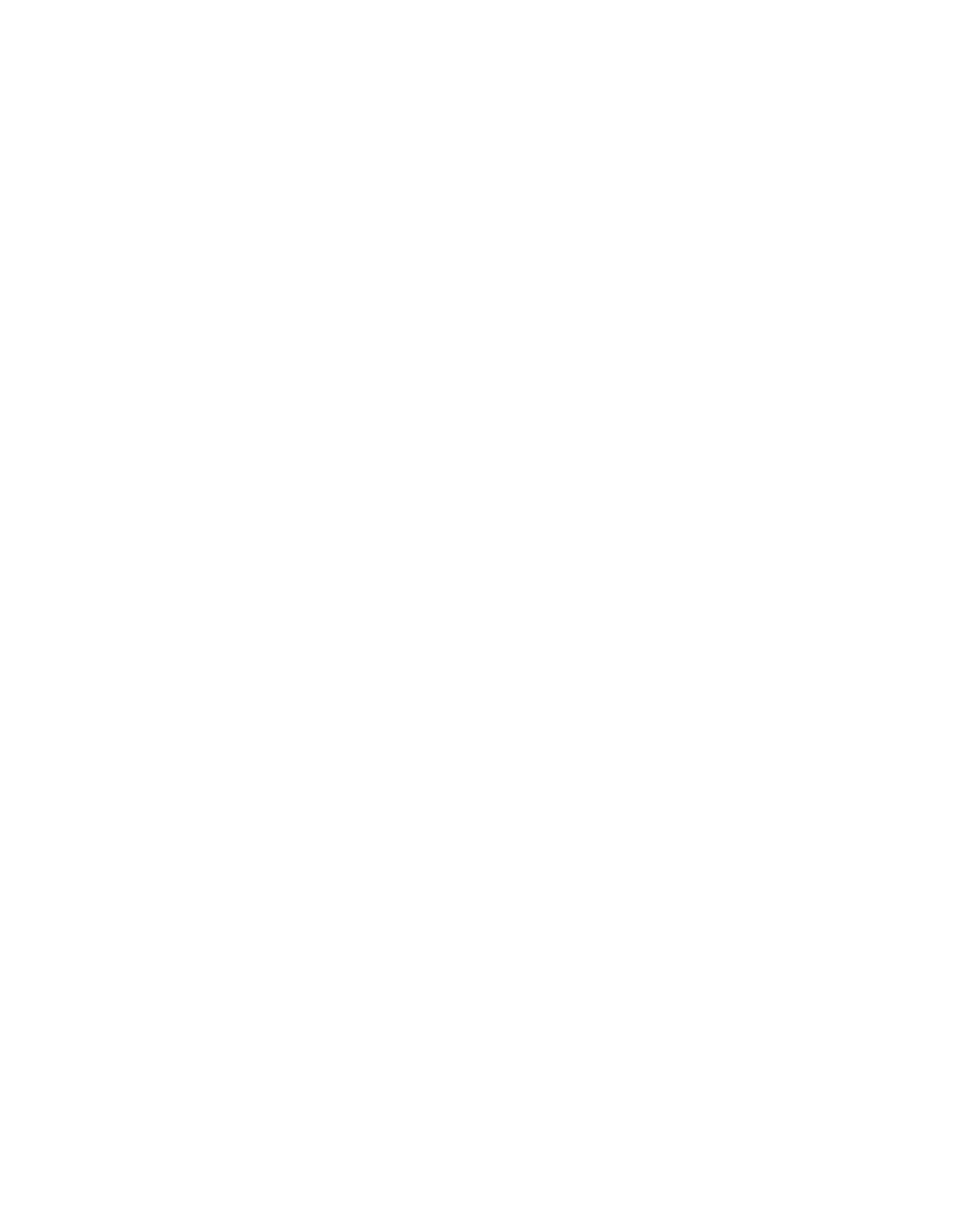
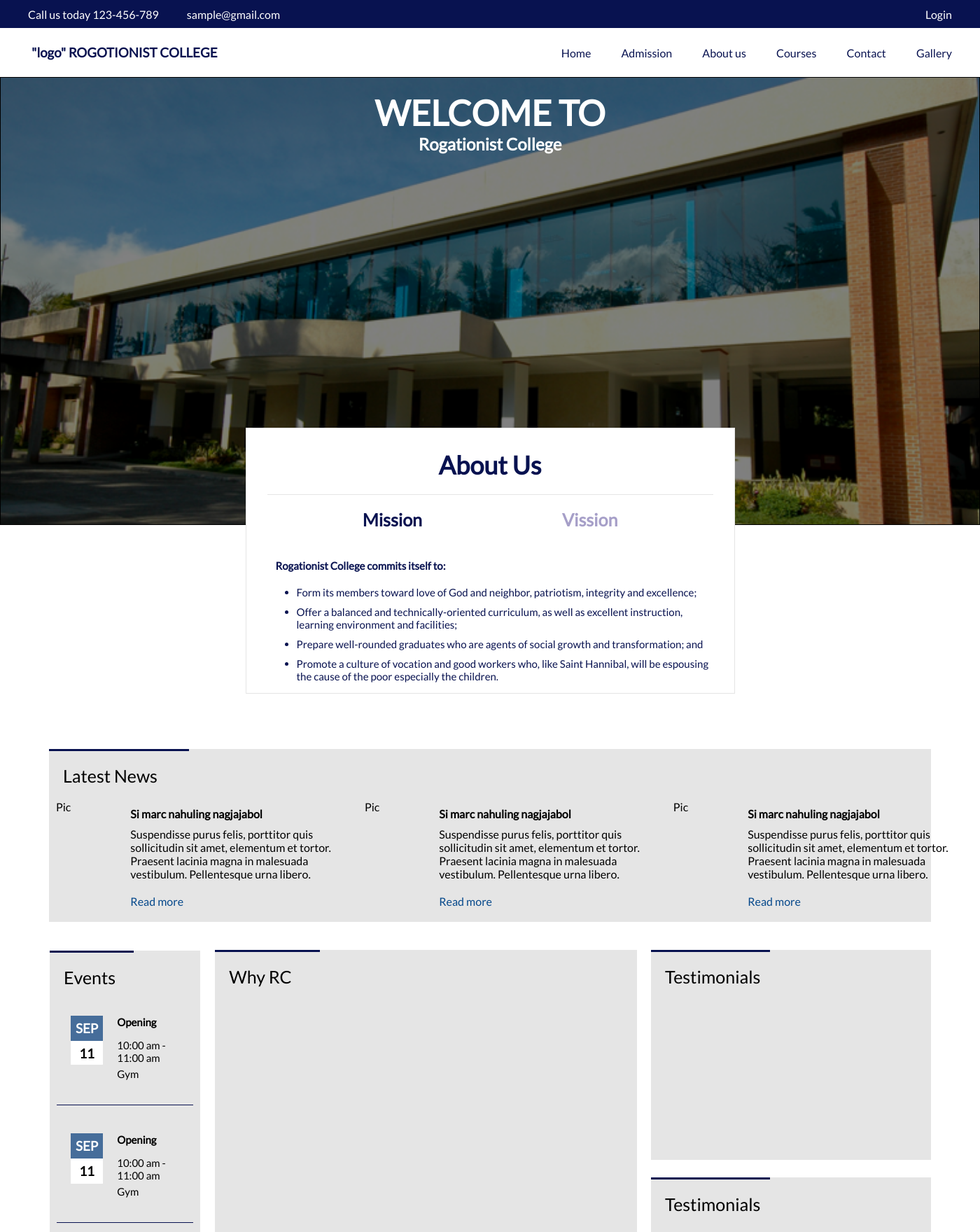
Before and after one commit to johnEdmon44/RC, a PHP site: page / in a window 1400 px wide. Before the commit the part shown is empty. Shown: the top 1760 px of the page at 70% size. Before the commit the page ends 800 px from the top, so only its background shows below. Run offline with PHP 8.4, Linux system fonts and the light colour scheme.

Commit message:
Add homepage

```diff
--- a/index.html
+++ b/index.html
@@ -4,9 +4,219 @@
   <meta charset="UTF-8">
   <meta http-equiv="X-UA-Compatible" content="IE=edge">
   <meta name="viewport" content="width=device-width, initial-scale=1.0">
+  <link rel="stylesheet" href="style.css">
+  <script src="main.js" defer></script>
   <title>Rogationist College</title>
 </head>
 <body>
 
+<!--NAVIGATION BAR  -->
+<header class="home-header">
+  <div class="home-header-text">
+    <p>Call us today 123-456-789</p>
+    <p>sample@gmail.com</p>
+  </div>
+  <div>
+    <button>Login</button>
+  </div>
+</header>
+
+  <nav>
+    <div>
+      <h3>"logo" ROGOTIONIST COLLEGE</h3>
+    </div>
+
+
+    <div>
+      <button>Home</button>
+      <button>Admission</button>
+      <button>About us</button>
+      <button>Courses</button>
+      <button>Contact</button>
+      <button>Gallery</button>
+    </div>
+  </nav>
+
+
+<!-- HOME -->
+  <section class="home">
+      <h1>WELCOME TO</h1>
+      <h2>Rogationist College</h2>
+
+
+<!-- About -->
+      <div class="about-container">
+        <h2>About Us</h2>
+
+        <div class="about-buttons">
+          <button class="active-button">Mission</button>
+          <button>Vission</button>
+        </div>
+
+        <div id="content-container">
+
+          <div id="mission-content" class="active-content">
+            <h3>Rogationist College commits itself to:</h3>
+            <ul>
+              <li>Form its members toward love of God and neighbor, patriotism, integrity and excellence;</li>
+              <li>Offer a balanced and technically-oriented curriculum, as well as excellent instruction, learning environment and facilities;</li>
+              <li>Prepare well-rounded graduates who are agents of social growth and transformation; and</li>
+              <li>Promote a culture of vocation and good workers who, like Saint Hannibal, will be espousing the cause of the poor especially the children.</li>
+            </ul>
+           </div>
+
+           <div id="vission-content">
+            <p>Rogationist College is a prime Catholic educational community dedicated to the formation of culturally competent and socially responsible persons driven by the ideals of Saint Hannibal Mary Di Francia.</p>
+          </div>
+
+        </div>
+      </div>
+  </section>
+
+<!-- Latest News -->
+  <section class="news">
+    <header>Latest News</header>
+    <div class="news-content">
+
+      <div class="news-item">
+        <!-- replace with pic -->
+        <div class="news-pic">Pic</div>
+
+        <div>
+          <h4>Si marc nahuling nagjajabol</h4>
+          <p>Suspendisse purus felis, porttitor quis sollicitudin sit amet, elementum et tortor. Praesent lacinia magna in malesuada vestibulum. Pellentesque urna libero.</p>
+          <footer>Read more</footer>
+        </div>
+
+
+      </div>
+
+      <div class="news-item">
+        <!-- replace with pic -->
+        <div class="news-pic">Pic</div>
+
+        <div>
+          <h4>Si marc nahuling nagjajabol</h4>
+          <p>Suspendisse purus felis, porttitor quis sollicitudin sit amet, elementum et tortor. Praesent lacinia magna in malesuada vestibulum. Pellentesque urna libero.</p>
+          <footer>Read more</footer>
+        </div>
+      </div>
+
+      <div class="news-item">
+        <!-- replace with pic -->
+        <div class="news-pic">Pic</div>
+
+        <div>
+          <h4>Si marc nahuling nagjajabol</h4>
+          <p>Suspendisse purus felis, porttitor quis sollicitudin sit amet, elementum et tortor. Praesent lacinia magna in malesuada vestibulum. Pellentesque urna libero.</p>
+          <footer>Read more</footer>
+        </div>
+
+      </div>
+    </div>
+  </section>
+
+
+  <!-- more -->
+  <section class="more">
+
+    <div class="events">
+      <header>Events</header>
+
+      <div class="event-items">
+        <div class="event-date">
+          <h3 class="blue-bg-date">SEP</h3>
+          <h3>11</h3>
+        </div>
+        <div class="event-details">
+          <h5>Opening</h5>
+          <p>10:00 am - 11:00 am</p>
+          <p>Gym</p>
+        </div>
+      </div>
+
+
+      <div class="event-items">
+        <div class="event-date">
+          <h3 class="blue-bg-date">SEP</h3>
+          <h3 class="white-bg-date">11</h3>
+        </div>
+        <div class="event-details">
+          <h5>Opening</h5>
+          <p>10:00 am - 11:00 am</p>
+          <p>Gym</p>
+        </div>
+      </div>
+
+
+      <div class="event-items">
+        <div class="event-date">
+          <h3 class="blue-bg-date">SEP</h3>
+          <h3 class="white-bg-date">11</h3>
+        </div>
+        <div class="event-details">
+          <h5>Opening</h5>
+          <p>10:00 am - 11:00 am</p>
+          <p>Gym</p>
+        </div>
+      </div>
+
+
+      <div class="event-items">
+        <div class="event-date">
+          <h3 class="blue-bg-date">SEP</h3>
+          <h3 class="white-bg-date">11</h3>
+        </div>
+        <div class="event-details">
+          <h5>Opening</h5>
+          <p>10:00 am - 11:00 am</p>
+          <p>Gym</p>
+        </div>
+      </div>
+
+
+      <div class="event-items">
+        <div class="event-date">
+          <h3 class="blue-bg-date">SEP</h3>
+          <h3 class="white-bg-date">11</h3>
+        </div>
+        <div class="event-details">
+          <h5>Opening</h5>
+          <p>10:00 am - 11:00 am</p>
+          <p>Gym</p>
+        </div>
+      </div>
+
+      <footer>More</footer>
+    </div>
+
+    <!-- why rc -->
+    <div class="why-rc">
+      <header>Why RC</header>
+    </div>
+
+    <!-- student testimonial -->
+    <div class="testimonial">
+      <div class="testimonial-content">
+        <header>Testimonials</header>
+      </div>
+
+      <div class="testimonial-content">
+        <header>Testimonials</header>
+      </div>
+
+      <div class="testimonial-content">
+        <header>Testimonials</header>
+      </div>
+    </div>
+  </section>
+
+
+  <footer class="home-footer">
+    <div class="contact-footer"></div>
+    <div class="About-us"></div>
+  </footer>
+
+
 </body>
 </html>
--- a/main.js
+++ /dev/null
@@ -1 +0,0 @@
-console.log('test');
--- a/style.css
+++ b/style.css
@@ -1,5 +1,405 @@
+@import url('https://fonts.googleapis.com/css2?family=Lato&display=swap');
+
+
 *,*::before,*::after{
   box-sizing: border-box;
   padding: 0;
   margin: 0;
 }
+
+
+:root{
+  --dark-blue-color:rgb(8, 18, 80);
+  --light-grey2-color:rgb(229, 229, 229);
+  --light-blue-color:rgb(5, 72, 139);
+  --light-blue2-color:rgb(70, 109, 154);
+}
+
+
+button{
+  all: unset;
+  cursor: pointer;
+}
+
+
+.home-header{
+  background-color: var(--dark-blue-color);
+  color: white;
+  display: flex;
+  justify-content: space-between;
+  height: 40px;
+  align-items: center;
+
+}
+
+.home-header-text{
+  display: flex;
+}
+
+
+.home-header-text p{
+  margin-left: 40px;
+}
+
+.home-header button{
+  margin-right: 40px;
+}
+
+
+html{
+  font-family: "Lato", sans-serif;
+}
+
+
+nav{
+  display: flex;
+  background-color: white;
+  color: var(--dark-blue-color);
+  justify-content: space-between;
+  height: 70px;
+  align-items: center;
+}
+
+
+nav button{
+  margin-right: 40px;
+}
+
+
+nav h3{
+  margin-left: 45px;
+}
+
+
+.home{
+  height: 80vh;
+  border: 1px solid black;
+  text-align: center;
+  color: white;
+  position: relative;
+}
+
+
+.home h1{
+  margin-top: 20px;
+  font-size: 50px;
+}
+
+
+.home::before{
+  position: absolute;
+  top: 0;
+  right: 0;
+  left: 0;
+  height: 100%;
+  width: 100%;
+  background: url(images/1.png) no-repeat center center /cover;
+  content: '';
+  filter: brightness(50%);
+  z-index: -1;
+}
+
+
+#admission{
+  background-color: white;
+  padding: 12px;
+  border-radius: 30px;
+  margin-top: 20%;
+  color: var(--dark-blue-color);
+  border: 1px solid blue;
+}
+
+
+.about-container {
+  position: absolute;
+  background-color: white;
+  border: 1px solid var(--light-grey2-color);
+  top: 500px;
+  height: 380px;
+  width: 50%;
+  margin-left: 25%;
+  margin-right: 25%;
+}
+
+
+.about-container h2{
+  color: var(--dark-blue-color);
+  font-size: 36px;
+  margin-top: 30px;
+  border-bottom: 1px solid var(--light-grey2-color);
+  padding-bottom: 20px;
+  margin-left: 30px;
+  margin-right: 30px;
+}
+
+
+
+.about-buttons{
+  display: flex;
+  gap: 200px;
+  justify-content: center;
+}
+
+
+
+.about-buttons button{
+  color: rgba(43, 27, 124, 0.419);
+  margin-top: 20px;
+  font-size: 25px;
+  font-weight: bold;
+}
+
+
+
+.toggle-about{
+  cursor: pointer;
+  padding: 10px;
+}
+
+
+
+#mission-content h3{
+  color: var(--dark-blue-color);
+  text-align: left;
+  font-weight: bold;
+  margin-top: 40px;
+  margin-left: 40px;
+  font-size: 15px;
+}
+
+
+
+#mission-content ul{
+  color: var(--dark-blue-color);
+  max-width: 600px;
+  font-size: 15px;
+  margin-top: 20px;
+  text-align: left;
+  margin-left: 70px;
+}
+
+
+
+#mission-content li{
+  padding-bottom: 10px;
+}
+
+
+
+#vission-content{
+  color: var(--dark-blue-color);
+  margin-left: 120px;
+  margin-right: 120px;
+  position: absolute;
+  top: 70px;
+}
+
+
+#content-container{
+  border: 2px solid black;
+  position: relative;
+  visibility: hidden;
+}
+
+
+.active-content{
+  visibility: visible !important;
+}
+
+
+.active-button{
+ color: var(--dark-blue-color) !important;
+}
+
+
+.news{
+  margin-top: 320px;
+  width: 90%;
+  margin-left: 5%;
+  margin-right: 5%;
+  background-color: var(--light-grey2-color);
+}
+
+
+.news header{
+  color: black;
+  font-size: 25px;
+  border-top: 3px solid var(--dark-blue-color);
+  padding-left: 20px;
+  padding-right: 20px;
+  padding-top: 20px;
+  width: 200px;
+}
+
+
+.news-item{
+  display: flex;
+
+  max-width: 90%;
+  margin-top: 20px;
+  margin-left: 10px;
+  margin-right: 10px;
+  margin-bottom: 20px;
+}
+
+
+.news-content{
+  display: flex;
+}
+
+
+.news-pic{
+
+  width: 320px;
+  height: 115px;
+}
+
+
+.news-item h4{
+  padding:10px
+}
+
+
+.news-item p{
+  padding-left: 10px;
+}
+
+
+.news-item footer{
+  padding-left: 10px;
+  padding-top: 20px;
+  color: var(--light-blue-color);
+}
+
+
+.more{
+  display: flex;
+  gap: 20px;
+  margin-left: 5%;
+  margin-right: 5%;
+  margin-top: 40px;
+}
+
+
+.event-items{
+  display: flex;
+  margin-top: 40px;
+  margin-bottom: 20px;
+  border-bottom: 1px solid var(--dark-blue-color);
+  margin-left: 10px;
+  margin-right: 10px;
+  padding-bottom: 30px;
+}
+
+
+.more header{
+  color: black;
+  font-size: 25px;
+  border-top: 3px solid var(--dark-blue-color);
+  padding-left: 20px;
+  padding-right: 20px;
+  padding-top: 20px;
+  width: 120px;
+}
+
+
+.event-date{
+  background: white;
+  margin-left: 20px;
+  align-items: center;
+  text-align: center;
+  height: 70px;
+}
+
+
+.event-date h3{
+  padding: 7px;
+}
+
+
+.blue-bg-date{
+  background-color: var(--light-blue2-color);
+  color: white;
+}
+.white-bg-date{
+  background-color: white;
+  color: black;
+}
+
+
+.events{
+  border: 1px solid white;
+  background-color: var(--light-grey2-color);
+}
+
+
+.events footer{
+  color: var(--light-blue-color);
+  margin-left: 10px;
+  margin-bottom: 10px;
+}
+
+
+.event-details{
+  padding-left: 10px;
+  font-size: 15px;
+  margin-left: 10px;
+  margin-right: 10px;
+}
+
+
+.event-details h5{
+  padding-bottom: 15px;
+  font-size: 15px;
+}
+
+
+.event-details p{
+  padding-bottom: 5px;
+}
+
+
+.why-rc{
+  background-color: var(--light-grey2-color);
+  width: 700px;
+}
+
+.testimonial{
+  display: flex;
+  flex-direction: column;
+  gap: 25px;
+}
+
+
+.testimonial-content{
+  background-color: var(--light-grey2-color);
+  height: 300px;
+  width: 400px;
+}
+
+
+.home-footer{
+  margin-top: 50px;
+  height: 300px;
+  background-color: rgb(69, 69, 69);
+}
+
+
+.testimonial header{
+  color: black;
+  font-size: 25px;
+  border-top: 3px solid var(--dark-blue-color);
+  padding-left: 20px;
+  padding-right: 20px;
+  padding-top: 20px;
+  width: 170px;
+}
+.why-rc header{
+  color: black;
+  font-size: 25px;
+  border-top: 3px solid var(--dark-blue-color);
+  padding-left: 20px;
+  padding-right: 20px;
+  padding-top: 20px;
+  width: 150px;
+}
```
Also changed, not shown: images/1.png (added).
